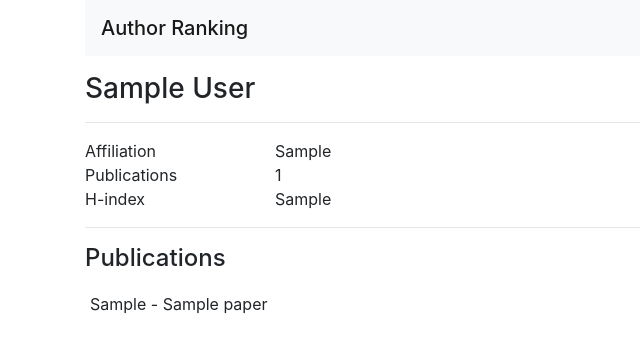
After one commit to Euclidean-Chris/author_rank, a Django app: page /author-ranking/1/ in a window 1280 px wide. The commit adds this page. Shown: the top 353 px of the page, without its empty margins (0-640 px from the left). Run offline with Django 3.2, Linux system fonts and the light colour scheme; tables that the repository leaves empty hold one stand-in row (values such as "Sample post"); some libraries are stand-ins or nearby versions.

```diff
--- a/simrank/urls.py
+++ b/simrank/urls.py
@@ -13,11 +13,16 @@ Including another URLconf
     1. Import the include() function: from django.urls import include, path
     2. Add a URL to urlpatterns:  path('blog/', include('blog.urls'))
 """
+from django.conf.urls import url
 from django.contrib import admin
 from django.urls import path, include
 
+from simranking import views
+
 urlpatterns = [
     path('admin/', admin.site.urls),
-    path('simranking/', include(('simranking.urls','simranking'), namespace="simranking")),
+    path('author-ranking/', include(('simranking.urls','author-ranking'), namespace="simranking")),
+    path('author-ranking/<author>/', views.get_single_author, name='author-detail'),
+    # url(r'^(?P<author-ranking>[0-9]+)$', views.get_single_author, name='author_detail')
 ]
 admin.site.site_header = 'Simrank'
--- a/simranking/admin.py
+++ b/simranking/admin.py
@@ -83,6 +83,8 @@ class MaliciousAuthorAdmin(admin.ModelAdmin):
         c = 0.2 #std
         d = 5 #number of fields
         author_score = {}
+        print("getting something here")
+        print(self.calculateFieldScore())
         for author, fields in self.calculateFieldScore().items():
             mean = numpy.mean(self.flattenFieldScore(fields)).round(decimals=4)
             std = numpy.std(self.flattenFieldScore(fields)).round(decimals=4)
@@ -95,7 +97,7 @@ class MaliciousAuthorAdmin(admin.ModelAdmin):
             author_score.setdefault(author, []).append(
                 {'mean': numpy.mean(self.flattenFieldScore(fields)).round(decimals=4),
                  'std': numpy.std(self.flattenFieldScore(fields)).round(decimals=4),
-                 'remark': remarks})
+                 'remark': remarks, 'numberField': len(fields)})
         return author_score
 
     def changelist_view(self, request, extra_context=None):
@@ -174,7 +176,7 @@ class MaliciousAuthorListAdmin(admin.ModelAdmin):
             author_score.setdefault(author, []).append(
                 {'num':len(fields), 'mean': numpy.mean(self.flattenFieldScore(fields)).round(decimals=4),
                  'std': numpy.std(self.flattenFieldScore(fields)).round(decimals=4),
-                 'remark': remarks})
+                 'remark': remarks, 'numberField': len(fields)})
         return author_score
 
     def changelist_view(self, request, extra_context=None):
--- a/simranking/templates/admin/base_site.html
+++ b/simranking/templates/admin/base_site.html
@@ -1,3 +1,3 @@
 {% block branding %}
-<h1 id="site-name">{% trans 'Simrank' %}</h1>
+<h1 id="site-name">{% trans 'Author Rank' %}</h1>
 {% endblock %}
--- a/simranking/templates/admin/malicious_author.html
+++ b/simranking/templates/admin/malicious_author.html
@@ -73,6 +73,7 @@ function individualStats(author, stats){
                   {% for field in paper_field %}
                     <th>{{field}}</th>
                   {% endfor %}
+                    <th># of Field(s)</th>
                     <th>Mean</th>
                     <th>Standard Deviation</th>
                     <th>Remark</th>
@@ -98,6 +99,7 @@ function individualStats(author, stats){
                     {% for new_author, stats in author_score.items %}
                     {% if author == new_author %}
                     {% for value in stats %}
+                        <td>{{value.numberField}}</td>
                         <td>{{value.mean}}</td>
                         <td>{{value.std}}</td>
                         <td>{{value.remark}}</td>
--- a/simranking/templates/index.html
+++ b/simranking/templates/index.html
@@ -21,6 +21,7 @@
   <script>
   var author_search = document.getElementById("authorSearch");
   var author_result = document.getElementById("result");
+  var n =0
   <!--var _author-->
     $("#author_search").change(function () {
       var author = $(this).val();
@@ -39,7 +40,8 @@
           	$("#result").append("<strong class='text-danger'>"+Object.keys(data.available_paper).length+"</strong> top authors were found for the search for <strong class='text-danger'>"+author+"</strong>");
           	$.each(data, function(index, value) {
 			  $.each(value, function(ind, val) {
-				  $("#authorSearch").append("<section class='col-xs-12 col-sm-6 col-md-12'><article class='search-result row'><div class='col-xs-12 col-sm-12 col-md-2'><a href='#' title='"+ind+"' class='thumbnail'><img src='http://chittagongit.com//images/default-profile-icon/default-profile-icon-6.jpg' style='height: 100px' alt="+ind+"'/></a></div><div class='col-xs-12 col-sm-12 col-md-2'><h3 style='font-size:18px;margin-top:0'><a href='#' title='' id='_author'>"+ind+"</a></h3><h3 style='font-size:16px;margin-top:0'><a href='#' title='' id='_author'>"+val[0]['affiliation']+"</a></h3><ul class='meta-search' style='list-style:none;padding-left:0'><li><i class='glyphicon glyphicon-calendar'></i> <span>"+val[0]['count']+"</span></li><li><i class='glyphicon glyphicon-time'></i> <span>"+val[0]['h_index']+"</span></li><li><i class='glyphicon glyphicon-tags'></i> <span>"+val[0]['score']+"</span></li></ul></div><span class='clearfix borda'></span></article></section>");
+			  	n++
+				  $("#authorSearch").append("<section class='col-xs-12 col-sm-6 col-md-12'><article class='search-result row'><h3><span class='badge badge-secondary'>"+n+"</span></h3><div class='col-xs-12 col-sm-12 col-md-2'><a href='#' title='"+ind+"' class='thumbnail'><img src='http://chittagongit.com//images/default-profile-icon/default-profile-icon-6.jpg' style='height: 100px' alt="+ind+"'/></a></div><div class='col-xs-12 col-sm-12 col-md-2'><h3 style='font-size:18px;margin-top:0'><a href='"+val[0]['a_id']+"' title='' id='_author'>"+ind+"</a></h3><h3 style='font-size:16px;margin-top:0'><a href='#' title='' id='_author'>"+val[0]['affiliation']+"</a></h3><ul class='meta-search' style='list-style:none;padding-left:0'><li><i class='glyphicon glyphicon-calendar'></i> <span>"+val[0]['count']+"</span></li><li><i class='glyphicon glyphicon-time'></i> <span>"+val[0]['h_index']+"</span></li><li><i class='glyphicon glyphicon-tags'></i> <span>"+val[0]['score']+"</span></li></ul></div><span class='clearfix borda'></span></article></section>");
 			  });
 			});
           }
--- /dev/null
+++ b/simranking/templates/simranking/authorDetails.html
@@ -0,0 +1,40 @@
+<!DOCTYPE html>
+<html lang="en">
+<head>
+    <meta charset="UTF-8">
+    <title>Author Details</title>
+    <script src="https://code.jquery.com/jquery-3.3.1.slim.min.js" integrity="sha384-q8i/X+965DzO0rT7abK41JStQIAqVgRVzpbzo5smXKp4YfRvH+8abtTE1Pi6jizo" crossorigin="anonymous"></script>
+    <script src="https://cdnjs.cloudflare.com/ajax/libs/popper.js/1.14.7/umd/popper.min.js" integrity="sha384-UO2eT0CpHqdSJQ6hJty5KVphtPhzWj9WO1clHTMGa3JDZwrnQq4sF86dIHNDz0W1" crossorigin="anonymous"></script>
+    <link rel="stylesheet" href="https://stackpath.bootstrapcdn.com/bootstrap/4.3.1/css/bootstrap.min.css" integrity="sha384-ggOyR0iXCbMQv3Xipma34MD+dH/1fQ784/j6cY/iJTQUOhcWr7x9JvoRxT2MZw1T" crossorigin="anonymous">
+    <script src="https://stackpath.bootstrapcdn.com/bootstrap/4.3.1/js/bootstrap.min.js" integrity="sha384-JjSmVgyd0p3pXB1rRibZUAYoIIy6OrQ6VrjIEaFf/nJGzIxFDsf4x0xIM+B07jRM" crossorigin="anonymous"></script>
+</head>
+<body>
+    <div class="container">
+        <nav class="navbar navbar-light bg-light">
+          <span class="navbar-brand mb-0 h1">Author Ranking</span>
+        </nav>
+        <div class="mt-3">
+            <h3>{{author.author_name}}</h3>
+            <hr>
+            <div class="row mt-3">
+                <div class="col-2">Affiliation</div>
+                <div class="col-10">{{author.affiliation}}</div>
+                <div class="col-2">Publications</div>
+                <div class="col-10">{{count}}</div>
+                <div class="col-2">H-index</div>
+                <div class="col-10">{{author.h_index}}</div>
+            </div>
+            <hr>
+            <h4>Publications</h4>
+            <div class="row">
+                <ul class="list-group list-group-flush">
+                    {% for doi, publication in publications.items %}
+                  <li class="list-group-item">{{doi}} - {{publication}}</li>
+                    {% endfor %}
+                </ul>
+            </div>
+        </div>
+    </div>
+
+</body>
+</html>
--- a/simranking/urls.py
+++ b/simranking/urls.py
@@ -3,7 +3,7 @@ from django.urls import path
 
 from . import views
 
-app_name = 'simranking'
+app_name = 'Author Ranking'
 urlpatterns = [
     path('', views.index, name='index'),
     url(r'^$', views.index, name="index"),
--- a/simranking/views.py
+++ b/simranking/views.py
@@ -14,6 +14,7 @@ from .decorators import template
 from django.http import HttpResponse, HttpResponseRedirect, Http404, JsonResponse
 from django.template import RequestContext
 from django.urls import reverse
+from django.shortcuts import get_object_or_404
 import logging
 import pandas as pd
 import numpy as np
@@ -22,18 +23,17 @@ from collections import Counter
 
 from .models import Paper, Author, PaperAuthor
 
-import ssl
-try:
-    _create_unverified_https_context = ssl._create_unverified_context
-except AttributeError:
-    pass
-else:
-    ssl._create_default_https_context = _create_unverified_https_context
+# import ssl
+# try:
+#     _create_unverified_https_context = ssl._create_unverified_context
+# except AttributeError:
+#     pass
+# else:
+#     ssl._create_default_https_context = _create_unverified_https_context
+#
+# nltk.download('punkt')
+# nltk.download('stopword')
 
-nltk.download('punkt')
-nltk.download('stopwords')
-
-##regular expressions
 
 # Global variables
 WORD = re.compile(r'\w+')
@@ -108,7 +108,7 @@ def sort_score(author_scores):
     new_author_score = {}
     for k, v in sorted(author_scores.items(), reverse=True, key=lambda x: x[1][0]):
         author = get_author(k)
-        new_author_score.setdefault(k, []).append({'score': v[0], 'affiliation': author.affiliation,
+        new_author_score.setdefault(k, []).append({'score': v[0], 'a_id': author.a_id, 'affiliation': author.affiliation,
                                                    'count': publication_count(author.a_id),'h_index': author.h_index,
                                                    'keywords': author.keywords})
     return new_author_score
@@ -139,6 +139,22 @@ def search_author(request):
     # if data['available_paper']:
     #     data['error_message'] = 'Bad search query.'
     return JsonResponse(data)
+
+
+def get_publications(author):
+    publications = {}
+    paperAuthor = PaperAuthor.objects.filter(a_id=author)
+    for paper in paperAuthor:
+        papers = Paper.objects.filter(doi=paper.doi).first()
+        publications[paper.doi] = papers.title
+    return publications
+
+
+# @template('authorDetails.html')
+def get_single_author(request, author):
+    authord = get_object_or_404(Author, pk=author)
+    count = PaperAuthor.objects.filter(a_id=author).count()
+    return render(request, './simranking/authorDetails.html', context={'author': authord, 'count': count, 'publications': get_publications(author)})
 
 
 def upload_csv(request):
```
Also changed, not shown: README.md.
